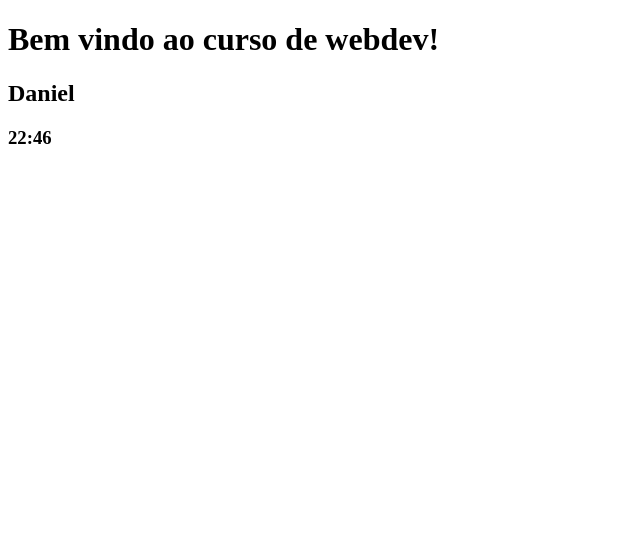
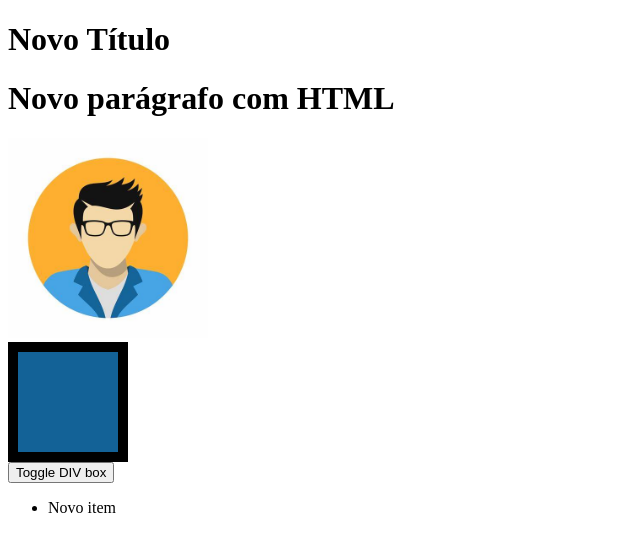
Before and after one commit to DanielLCintra/first-class, a plain HTML site: page index.html in a window 1280 px wide. Shown: the whole page, without its empty margins (0-640 px from the left). Drawn offline with Linux system fonts and the light colour scheme.

Commit message:
aula dom + storage

```diff
--- a/index.html
+++ b/index.html
@@ -3,11 +3,16 @@
 <head>
     <meta charset="UTF-8">
     <title>Curso webdev</title>
+    <link rel="stylesheet" href="style.css">
 </head>
 <body>
-    <h1>Bem vindo ao curso de webdev!</h1>
-    <h2>Daniel</h2>
-    <h3>22:46</h3>
+    <h1>Daniel</h1>
+    <div id="container"></div>
+    <img width="200px" height="200px"/>
+    <div class="box"></div>
+    <button id="meuBotao">Toggle DIV box</button>
+
+    <ul></ul>
     <script src="script.js"></script>
 </body>
 </html>
--- a/script.js
+++ b/script.js
@@ -1 +1,34 @@
-console.log('Hello World!')
+const titulo = document.querySelector('h1');
+
+titulo.textContent = 'Novo Título'; // Altera o texto interno
+
+console.log(titulo)
+
+const div = document.querySelector('#container');
+
+div.innerHTML = '<h1>Novo parágrafo com HTML</h1>';
+
+const imagem = document.querySelector('img');
+
+// src="images/avatar.jpg"
+
+imagem.setAttribute('src', 'images/avatar.jpg');
+
+imagem.alt = 'Avatar de Usuário';
+
+const caixa = document.querySelector('.box');
+// caixa.style.backgroundColor = 'lightgreen';
+// caixa.style.border = '10px solid black';
+
+// caixa.classList.add('oculta');
+
+const botao = document.getElementById('meuBotao');
+botao.addEventListener('click', () => {
+    caixa.classList.toggle('oculta');
+});
+
+const novoItem = document.createElement('li');
+
+novoItem.textContent = 'Novo item';
+
+document.querySelector('ul').appendChild(novoItem);
--- /dev/null
+++ b/style.css
@@ -0,0 +1,14 @@
+.box {
+    width: 100px;
+    height: 100px;
+    background-color: #136297;
+    border: 10px solid black;
+}
+
+.ativa {
+    display: block;
+}
+
+.oculta {
+    display: none;
+}
```
Also changed, not shown: images/avatar.jpg (added).
